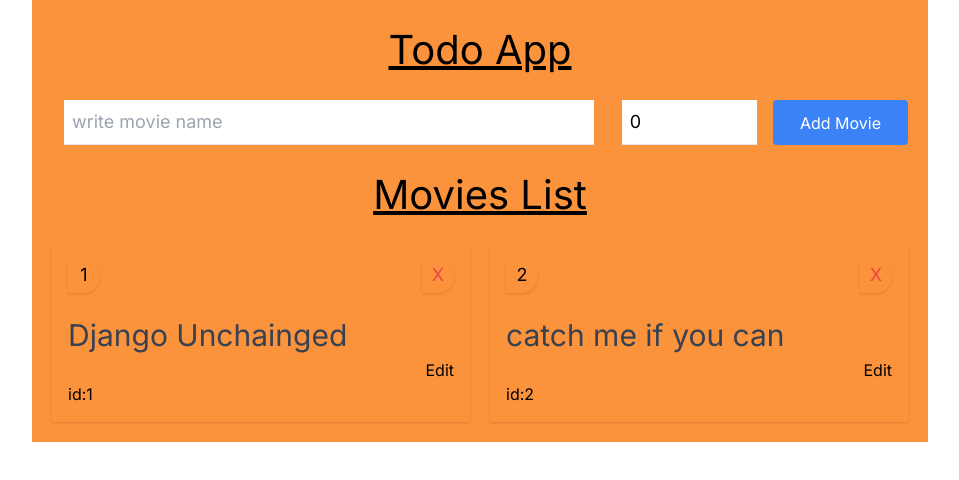
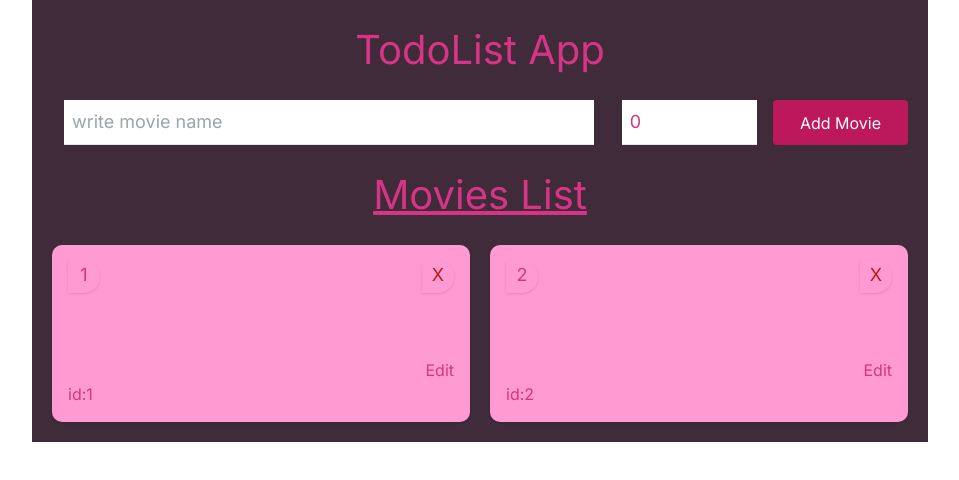
Before and after one commit to ShoomanKhatri/todo-app, a Next.js app: page / in a window 1280 px wide. Shown: the top 480 px of the page, without its empty margins (160-1119 px from the left). Built offline with nearby package versions, Linux system fonts and the light colour scheme.

Commit message:
completed

```diff
--- a/src/app/page.tsx
+++ b/src/app/page.tsx
@@ -23,7 +23,7 @@ export default function Home() {
       setTodos([...newArray, { movie: inputVal, id: id }]);
       setInput("");
       setId(0);
-      return
+      return;
     }
     setTodos([...todos, { movie: inputVal, id: id }]);
     setInput("");
@@ -37,9 +37,18 @@ export default function Home() {
     console.log(obj);
   };
 
+  const delItem = (id: any) => {
+    let newArray = todos.filter((item) => item.id !== id);
+    setTodos([...newArray]);
+    // console.log(newArray);
+  };
+
   return (
-    <div className="max-w-4xl bg-orange-400 mx-auto p-5">
-      <h1 className="text-center text-[40px] underline">Todo App</h1>
+    <div
+      className="max-w-4xl  mx-auto p-5"
+      style={{ color: "#D63484", background: "#402B3A" }}
+    >
+      <h1 className="text-center text-[40px] ">TodoList App</h1>
 
       {/* start input div  */}
       <div className="flex justify-between gap-4 mt-5">
@@ -59,7 +68,7 @@ export default function Home() {
         />
         <button
           onClick={addItem}
-          className="bg-blue-500 w-[20%] text-white p-2 rounded hover:bg-blue-400"
+          className="bg-pink-700 w-[20%] text-white p-2 rounded hover:bg-pink-600"
         >
           Add Movie
         </button>
@@ -75,18 +84,21 @@ export default function Home() {
 
         {todos.map((item: any, i: any) => {
           return (
-            <div className="shadow p-4" key={i}>
+            <div className="shadow p-4" key={i} style={{background:"#FF9BD2",borderRadius:"10px"}}>
               <div className="flex justify-between text-lg">
                 <span className="shadow rounded-r-full h-8 w-8 text-center my-auto">
                   {i + 1}
                 </span>
-                <span className="shadow rounded-r-full h-8 w-8 text-center my-auto cursor-pointer text-red-500">
+                <span
+                  onClick={() => delItem(item.id)}
+                  className="shadow rounded-r-full h-8 w-8 text-center my-auto cursor-pointer text-red-700"
+                >
                   X
                 </span>
               </div>
 
               {/* data div */}
-              <div className="mt-5 text-[30px] text-gray-700">{item.movie}</div>
+              <div className="mt-5 text-[30px]" style={{color:"#FF9BD2"}}>{item.movie}</div>
               <div
                 onClick={() => {
                   editItem(item.id);
```
